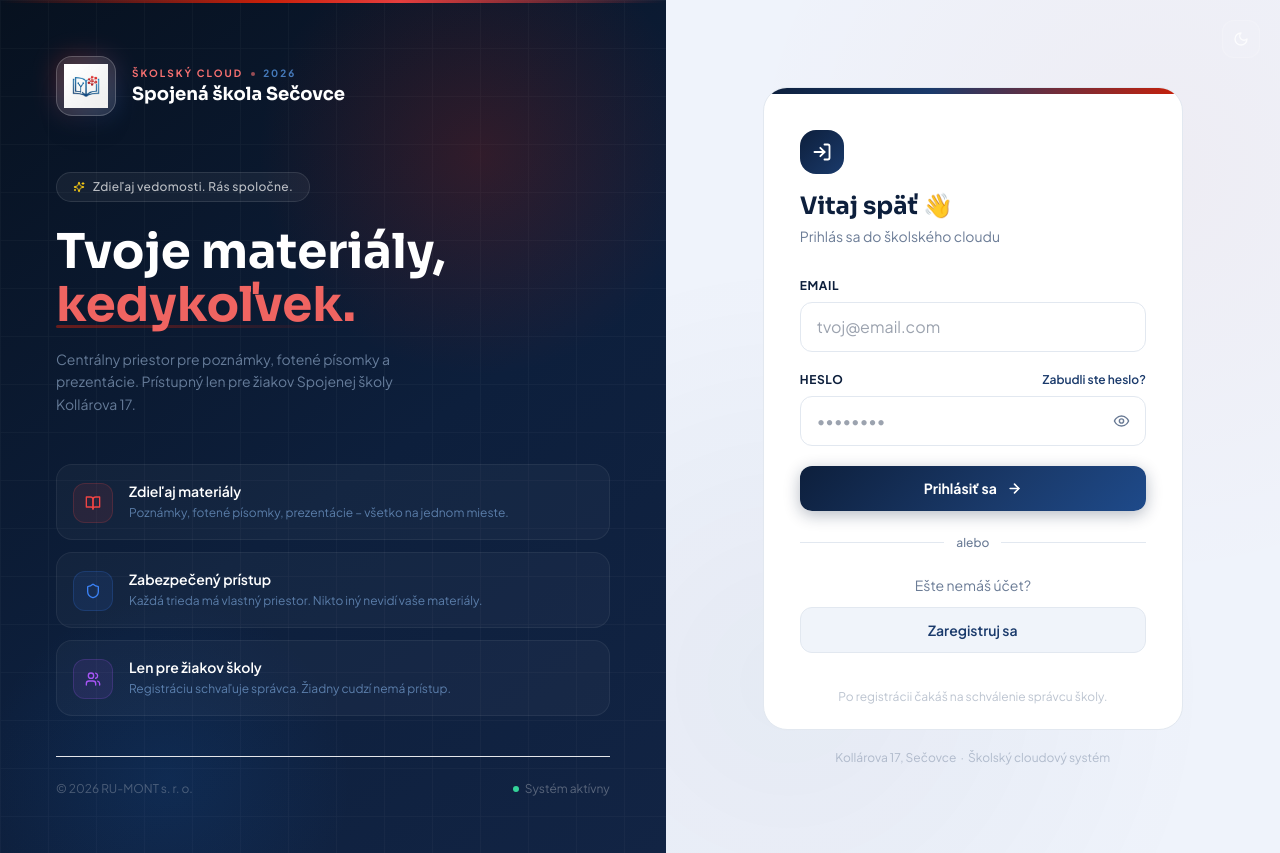
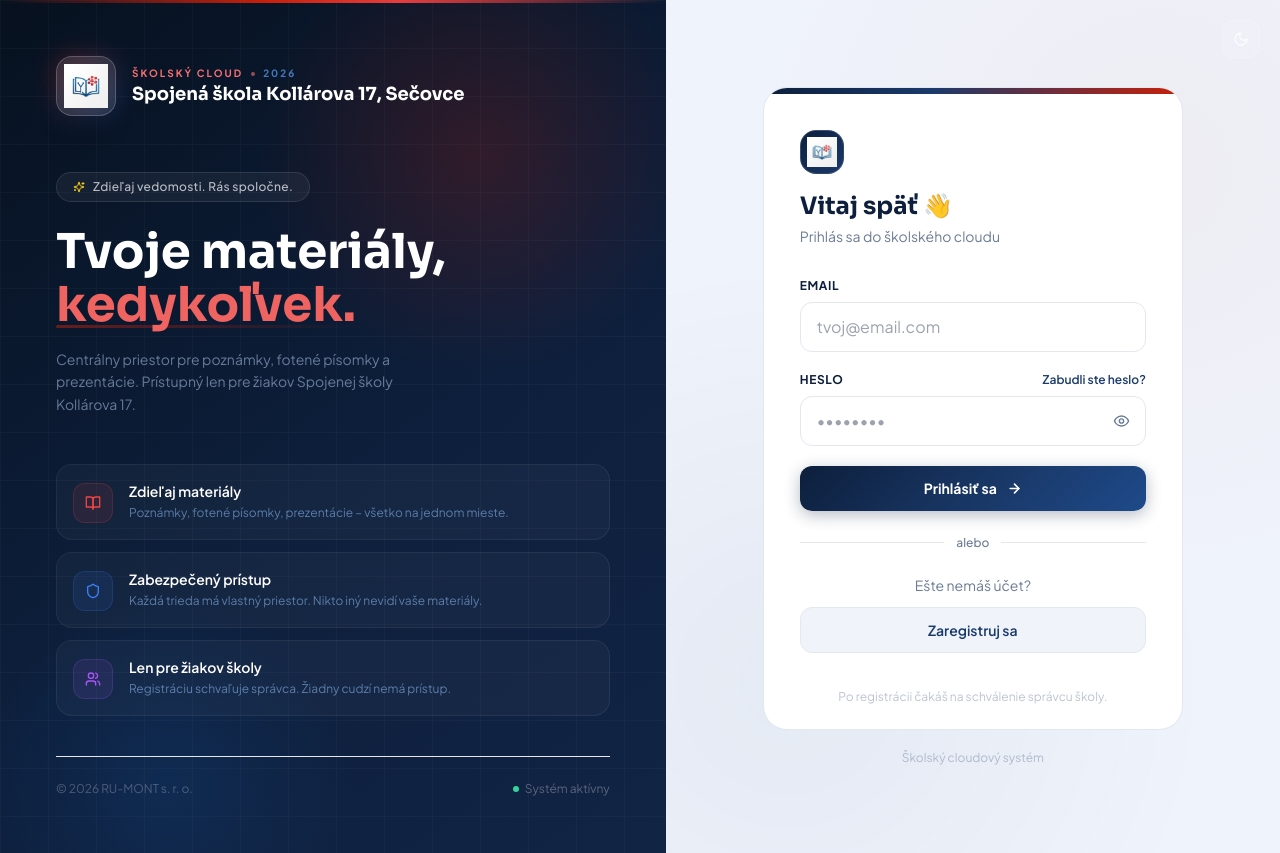
Before and after one commit to Marksen94/skolsky-cloud, a Next.js app: page / in a window 1280 px wide. Built offline with nearby package versions, Linux system fonts and the light colour scheme; no server answers.

Commit message:
fix: logo v login karte, nazov skoly, odstranenie duplikatov

```diff
--- a/src/app/layout.js
+++ b/src/app/layout.js
@@ -2,7 +2,7 @@ import './globals.css';
 import { ThemeProvider } from '@/lib/ThemeContext';
 
 export const metadata = {
-  title: 'Spojená škola Sečovce – Školský Cloud',
+  title: 'Spojená škola Kollárova 17, Sečovce – Školský Cloud',
   description: 'Zdieľanie poznámok a materiálov pre žiakov Spojenej školy Sečovce',
 };
 
--- a/src/app/page.js
+++ b/src/app/page.js
@@ -96,7 +96,7 @@ export default function LoginPage() {
                 <span className="text-[10px] font-bold tracking-[0.2em] text-blue-400/70 uppercase">2026</span>
               </div>
               <h1 className="text-white font-bold text-lg leading-tight" style={{ fontFamily: 'Sora, sans-serif' }}>
-                Spojená škola Sečovce
+                Spojená škola Kollárova 17, Sečovce
               </h1>
             </div>
           </div>
@@ -187,13 +187,9 @@ export default function LoginPage() {
             <div className="p-9">
               {/* Hlavička */}
               <div className="mb-8">
-                <div className="w-11 h-11 rounded-2xl flex items-center justify-center mb-4"
-                  style={{ background: 'linear-gradient(135deg, #0D1F3C, #1A3A6B)' }}>
-                  <svg width="20" height="20" viewBox="0 0 24 24" fill="none" stroke="white" strokeWidth="2.2" strokeLinecap="round" strokeLinejoin="round">
-                    <path d="M15 3h4a2 2 0 0 1 2 2v14a2 2 0 0 1-2 2h-4" />
-                    <polyline points="10 17 15 12 10 7" />
-                    <line x1="15" y1="12" x2="3" y2="12" />
-                  </svg>
+                <div className="w-11 h-11 rounded-2xl flex items-center justify-center mb-4 p-1.5"
+                  style={{ background: 'linear-gradient(135deg, #0D1F3C, #1A3A6B)', border: '1px solid rgba(255,255,255,0.15)' }}>
+                  <Image src="/logo.png" alt="Logo školy" width={36} height={36} className="object-contain" />
                 </div>
                 <h2 className="text-2xl font-bold mb-1" style={{ fontFamily: 'Sora, sans-serif', color: 'var(--text)' }}>
                   Vitaj späť 👋
@@ -280,7 +276,7 @@ export default function LoginPage() {
           </div>
 
           <p className="text-center text-xs mt-5" style={{ color: 'var(--text-dim)' }}>
-            Kollárova 17, Sečovce &nbsp;·&nbsp; Školský cloudový systém
+            Školský cloudový systém
           </p>
         </div>
       </div>
```
